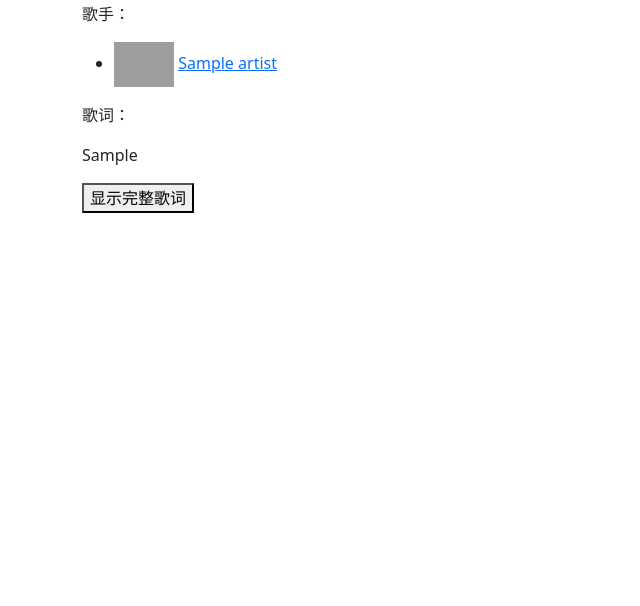
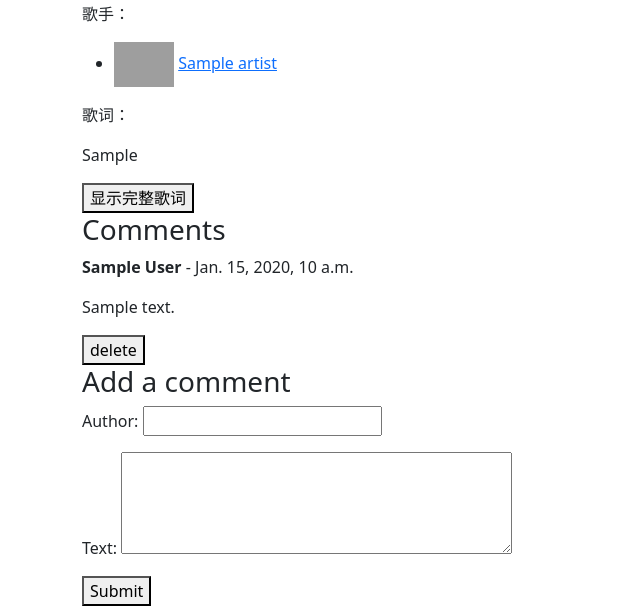
Before and after one commit to renamoe/vocaloid-data, a Django app: page /songs/1 in a window 1280 px wide. Shown: the part 383-989 px from the top of the page, without its empty margins (0-640 px from the left). Before the commit the page ends 596 px from the top, so only its background shows below. Run offline with Django 5.2, Linux system fonts and the light colour scheme; tables that the repository leaves empty hold one stand-in row (values such as "Sample post"); grey boxes are pictures that could not be loaded.

Commit message:
feat(website): 添加歌曲详情页评论功能

```diff
--- /dev/null
+++ b/website/music/forms.py
@@ -0,0 +1,10 @@
+from django import forms
+from .models import Comment
+
+class CommentForm(forms.ModelForm):
+    class Meta:
+        model = Comment
+        fields = ['author', 'text']
+        widgets = {
+            'text': forms.Textarea(attrs={'rows': 4}),
+        }
--- a/website/music/models.py
+++ b/website/music/models.py
@@ -32,3 +32,12 @@ class Song(models.Model):
     @property
     def get_detail_page(self):
         return '/songs/' + self.song_id
+
+class Comment(models.Model):
+    song = models.ForeignKey(Song, on_delete=models.CASCADE, related_name='comments')
+    author = models.CharField(max_length=100)
+    text = models.TextField()
+    created_time = models.DateTimeField(auto_now_add=True)
+
+    def __str__(self):
+        return f'Comment by {self.author} on {self.song.name}'
--- a/website/music/templates/music/song_detail.html
+++ b/website/music/templates/music/song_detail.html
@@ -57,4 +57,29 @@ function toggleFullLyrics() {
 }
 </script>
 
+<section class="comments">
+    <h3>Comments</h3>
+    {% for comment in song.comments.all %}
+        <div class="comment">
+            <p><strong>{{ comment.author }}</strong> - {{ comment.created_time }}</p>
+            <p>{{ comment.text | linebreaks }}</p>
+            <form method="post" action="{% url 'delete_comment' comment.id %}" style="display: inline;">
+            {% csrf_token %}
+            <button type="submit" class="btn-delete">delete</button>
+        </form>
+        </div>
+    {% empty %}
+        <p>No comments yet.</p>
+    {% endfor %}
+</section>
+
+<section class="add-comment">
+    <h3>Add a comment</h3>
+    <form method="post">
+        {% csrf_token %}
+        {{ comment_form.as_p }}
+        <button type="submit">Submit</button>
+    </form>
+</section>
+
 {% endblock %}
--- a/website/music/urls.py
+++ b/website/music/urls.py
@@ -9,7 +9,8 @@ urlpatterns = [
     path('songs/<str:id>', views.song_detail, name="song_detail"),
     path('artists/', views.artist_list, name="artist_list"),
     path('artists/<str:id>', views.artist_detail, name="artist_detail"),
-    path('search/', views.search, name='search')
+    path('search/', views.search, name='search'),
+    path('comment/<int:id>/delete', views.delete_comment, name='delete_comment'),
 ]
 
 urlpatterns += static(settings.STATIC_URL, document_root=settings.STATIC_ROOT)
--- a/website/music/views.py
+++ b/website/music/views.py
@@ -1,7 +1,9 @@
-from django.shortcuts import render, get_object_or_404
+from django.shortcuts import render, get_object_or_404, redirect
 from django.core.paginator import Paginator
 from django.db.models import Q, Case, When, Value, IntegerField
-from .models import Artist, Song
+from django.views.decorators.http import require_POST
+from .models import Artist, Song, Comment
+from .forms import CommentForm
 import time
 
 page_max_lines = 10
@@ -20,8 +22,30 @@ def song_list(request):
 def song_detail(request, id):
     song = get_object_or_404(Song, song_id=id)
     artists = song.artist.all()
-    return render(request, 'music/song_detail.html', {'song': song, 'artists': artists})
 
+    # 评论表单
+    if request.method == 'POST':
+        comment_form = CommentForm(request.POST)
+        if comment_form.is_valid():
+            comment = comment_form.save(commit=False)
+            comment.song = song
+            comment.save()
+            return redirect('song_detail', id=song.song_id)
+    else:
+        comment_form = CommentForm()
+
+    return render(request, 'music/song_detail.html', {
+        'song': song,
+        'artists': artists,
+        'comment_form': comment_form
+    })
+
+@require_POST
+def delete_comment(request, id):
+    comment = get_object_or_404(Comment, id=id)
+    song_id = comment.song.song_id
+    comment.delete()
+    return redirect('song_detail', id=song_id)
 
 def artist_list(request):
     artists_all = Artist.objects.all().order_by('id')
```
Also changed, not shown: website/music/migrations/0003_comment.py (added), website/music/migrations/0004_alter_comment_song.py (added).
